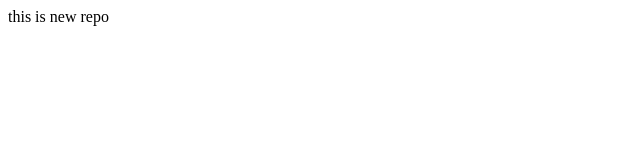
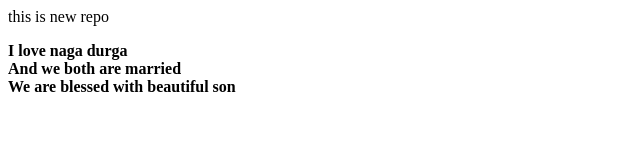
Before and after one commit to msrkris/localrepo2, a plain HTML site: page index.html in a window 1280 px wide. Shown: the whole page, without its empty margins (0-640 px from the left). Drawn offline with Linux system fonts and the light colour scheme.

Commit message:
added details to html

```diff
--- a/index.html
+++ b/index.html
@@ -1 +1,2 @@
 <p>this is new repo</p>
+<p> <b>I love naga durga <br>And we both are married<br>We are blessed with beautiful son</b></p>
```
